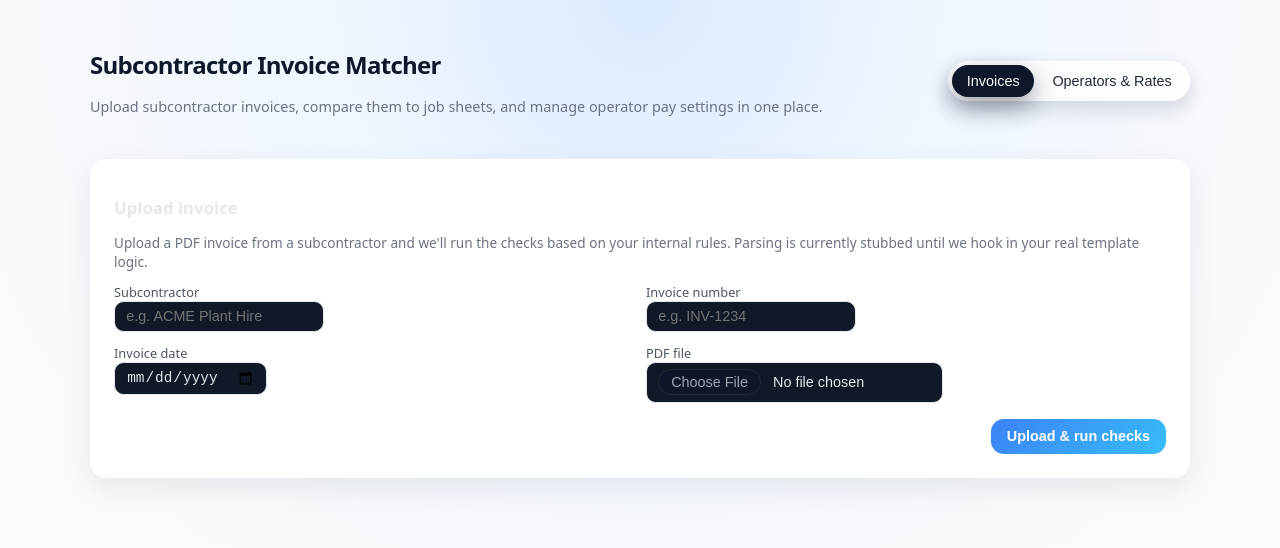
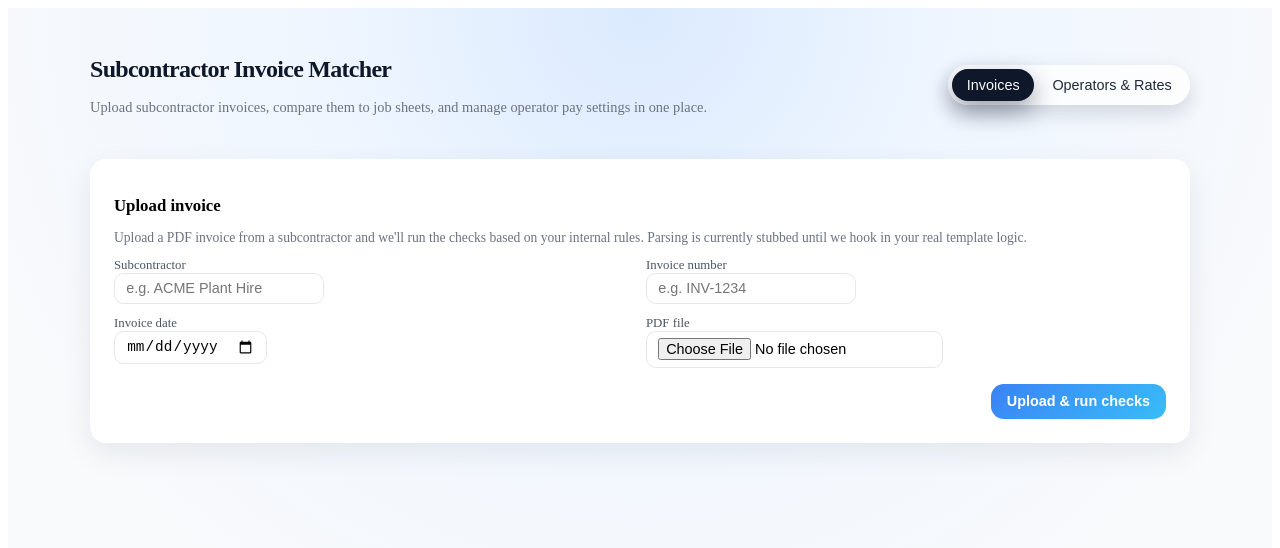
Before and after one commit to SS-Infra/subcontractor_invoice_matcher, a React (Vite) app in the folder frontend/: page / in a window 1280 px wide. Shown: the top 548 px of the page. Built offline with nearby package versions, Linux system fonts and the light colour scheme; no server answers.

Commit message:
Update main.tsx

```diff
--- a/frontend/src/main.tsx
+++ b/frontend/src/main.tsx
@@ -1,9 +1,10 @@
 import React from "react";
 import ReactDOM from "react-dom/client";
 import App from "./App";
-import "./styles.css";
 
-ReactDOM.createRoot(document.getElementById("root") as HTMLElement).render(
+const root = document.getElementById("root") as HTMLElement;
+
+ReactDOM.createRoot(root).render(
   <React.StrictMode>
     <App />
   </React.StrictMode>
```
